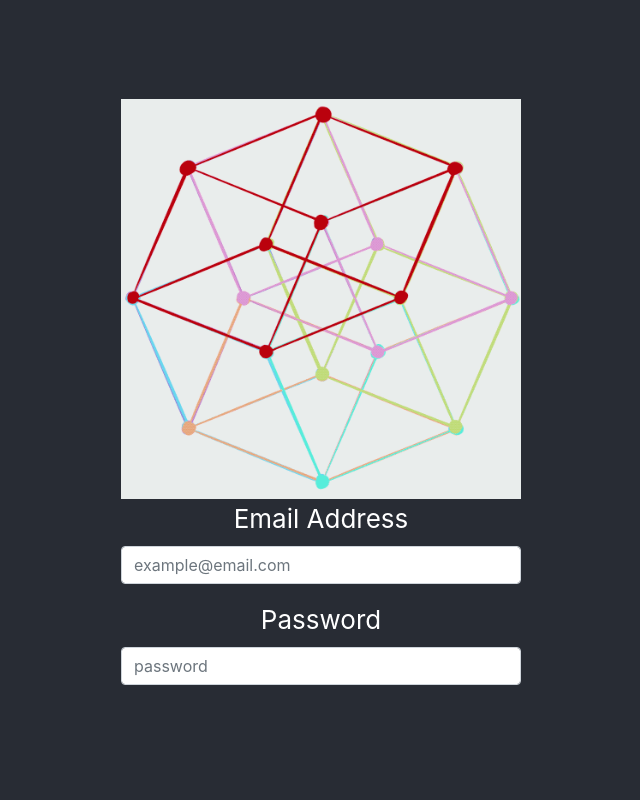
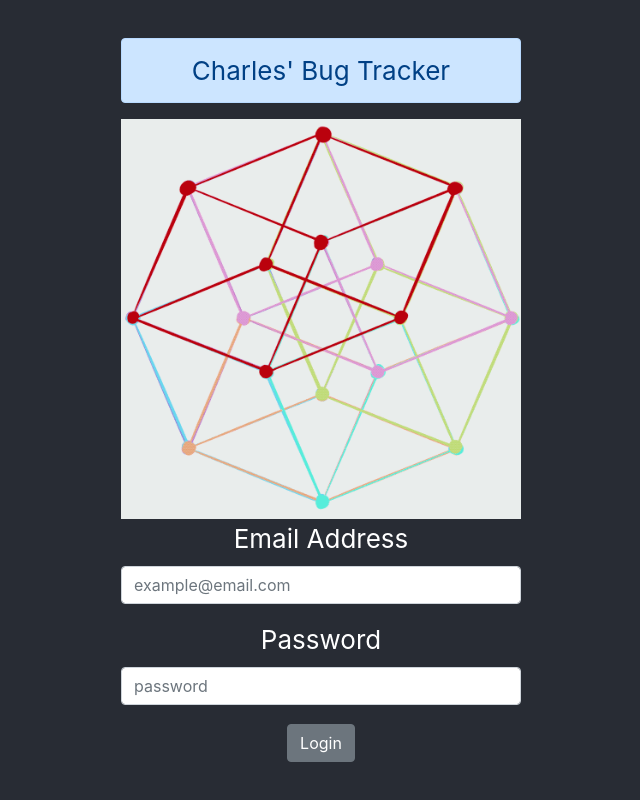
Before and after one commit to CharlesMartelGit/personal, a React (Create React App) app in the folder socket-io-client/: page / in a window 1280 px wide. Shown: the whole page, without its empty margins (319-959 px from the left). Built offline with nearby package versions, Linux system fonts and the light colour scheme; no server answers.

Commit message:
added react router

```diff
--- a/socket-io-client/package.json
+++ b/socket-io-client/package.json
@@ -10,6 +10,7 @@
     "react": "^17.0.1",
     "react-bootstrap": "^1.4.0",
     "react-dom": "^17.0.1",
+    "react-router-dom": "^5.2.0",
     "react-scripts": "4.0.1",
     "socket.io-client": "^3.0.4",
     "web-vitals": "^0.2.4"
--- a/socket-io-client/src/App.js
+++ b/socket-io-client/src/App.js
@@ -1,7 +1,7 @@
 import React, { useState, useEffect } from "react";
 import openSocket from "socket.io-client";
 import tesseract from "./tesseract.gif"
-import { Button, Container, Form } from "react-bootstrap"
+import { Alert, Button, Container, Form } from "react-bootstrap"
 import "bootstrap/dist/css/bootstrap.min.css"
 import "./App.css"
 
@@ -22,6 +22,7 @@ function App() {
     <div className="App">
     <header className="App-header">
       <Container>
+        <Alert variant="primary">Charles' Bug Tracker</Alert>
         <img src={tesseract} className="Tesseract" alt="tesseract"/>
         <Form>
           <Form.Group>
@@ -35,6 +36,7 @@ function App() {
             <Form.Text className="text-muted"></Form.Text>
           </Form.Group>
         </Form>
+        <Button variant="secondary" type="submit">Login</Button>
       </Container>
     </header>
     </div>
```
Also changed, not shown: 2 other files (tests, documents, lock files or other folders).
